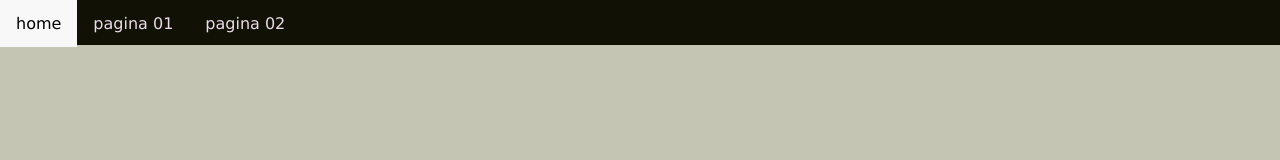
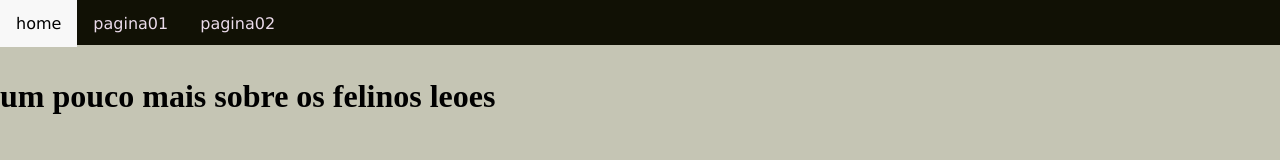
Before and after one commit to jaysllavyc/primeirob_2t, a plain HTML site: page pagina02.html in a window 1280 px wide. Drawn offline with Linux system fonts and the light colour scheme.

Commit message:
aula 19/08
jay

```diff
--- a/estilo.css
+++ b/estilo.css
@@ -58,7 +58,7 @@ li a:hover {
 }
 .leao {
    position: absolute;
-   width: 90% ;
+   width: 100%;
    height: 200px ;
    background: rgb(8, 0, 15);
    top: 50px;
@@ -88,3 +88,7 @@ li a:hover {
    top: 45px;
 
 }
+h1 {
+   position: absolute;
+   bottom: 83%;
+}
--- a/pagina02.html
+++ b/pagina02.html
@@ -12,10 +12,14 @@
         <nav>
             <ul>
                 <li><a href="index.html">home</a> </li>
-                <li><a href="pagina01.html">pagina 01</a></li>
-                <li><a href="pagina02.html">pagina 02</a></li>
+                <li><a href="pagina01.html">pagina01</a></li>
+                <li><a href="pagina02.html">pagina02</a></li>
             </ul>
         </nav>
      </div>
+     <div>
+      <h1> um pouco mais sobre os felinos leoes</h1>
+
+     </div>
 </body>
 </html>
```
Also changed, not shown: index.html (+1 -1 lines), leao86.jpg (added), leao87.jpg (added).
